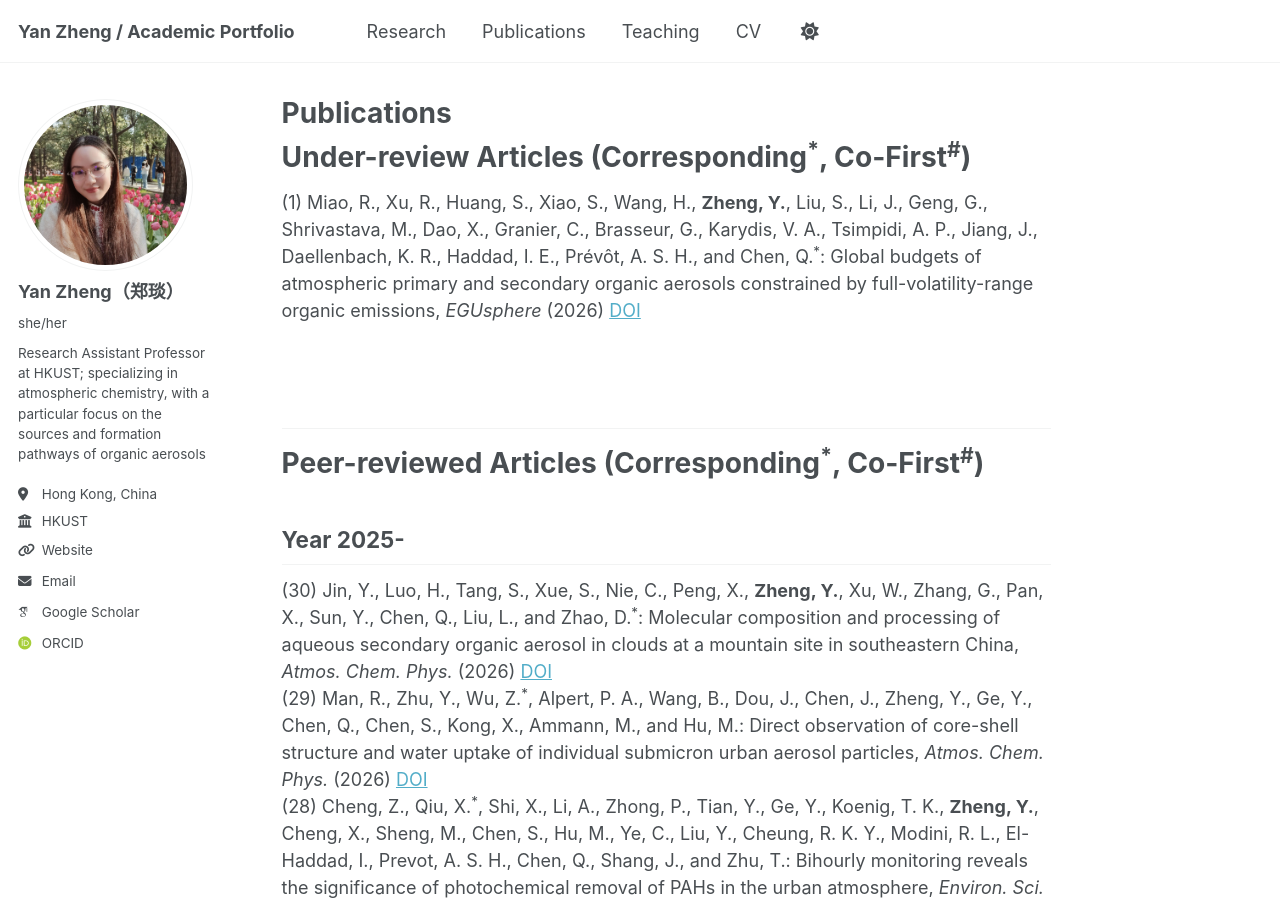
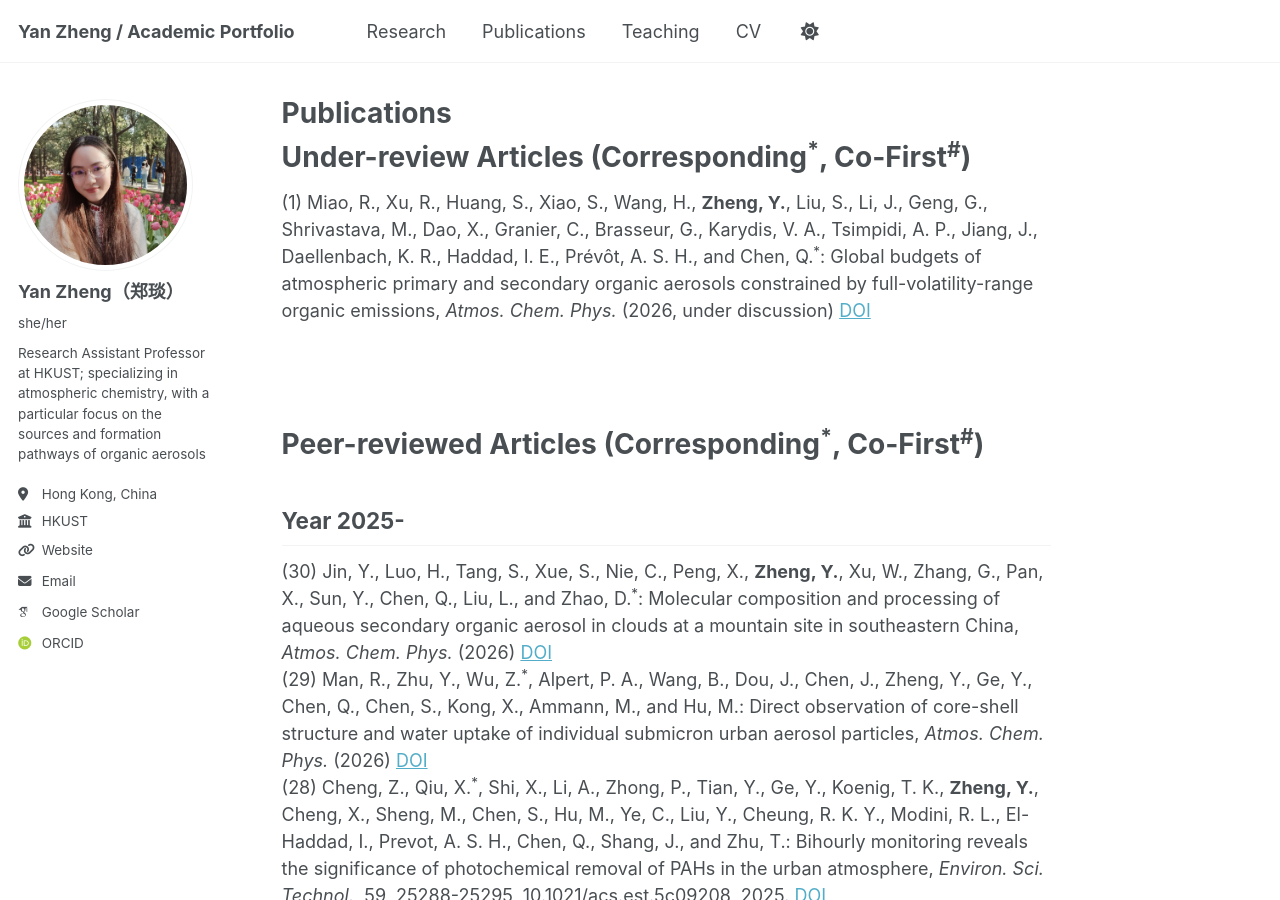
Before and after one commit to yanzheng41/yanzheng41.github.io, a Jekyll site: the page built from _pages/publications_zy.md, in a window 1280 px wide and 900 px high. Built offline with Jekyll 4.4.1, drawn with Linux system fonts in a browser that asks for light colours; some web fonts are replaced; a script bundle is joined from its source files by our own code; library files that are not in the unit come from our copies.

Commit message:
Update publications_zy.md

```diff
--- a/_pages/publications_zy.md
+++ b/_pages/publications_zy.md
@@ -7,12 +7,11 @@
 
 # Under-review Articles (Corresponding<sup>\*</sup>, Co-First<sup>\#</sup>)
 
-(1) Miao, R., Xu, R., Huang, S., Xiao, S., Wang, H., **Zheng, Y.**, Liu, S., Li, J., Geng, G., Shrivastava, M., Dao, X., Granier, C., Brasseur, G., Karydis, V. A., Tsimpidi, A. P., Jiang, J., Daellenbach, K. R., Haddad, I. E., Prévôt, A. S. H., and Chen, Q.<sup>\*</sup>: Global budgets of atmospheric primary and secondary organic aerosols constrained by full-volatility-range organic emissions, *EGUsphere* (2026) [DOI](https://doi.org/10.5194/egusphere-2026-3160)<br>
+(1) Miao, R., Xu, R., Huang, S., Xiao, S., Wang, H., **Zheng, Y.**, Liu, S., Li, J., Geng, G., Shrivastava, M., Dao, X., Granier, C., Brasseur, G., Karydis, V. A., Tsimpidi, A. P., Jiang, J., Daellenbach, K. R., Haddad, I. E., Prévôt, A. S. H., and Chen, Q.<sup>\*</sup>: Global budgets of atmospheric primary and secondary organic aerosols constrained by full-volatility-range organic emissions, *Atmos. Chem. Phys.* (2026, under discussion) [DOI](https://doi.org/10.5194/egusphere-2026-3160)<br>
 <br>
 <br>
 <br>
 
----
 # Peer-reviewed Articles (Corresponding<sup>\*</sup>, Co-First<sup>\#</sup>)
 
 ## Year 2025-
```
